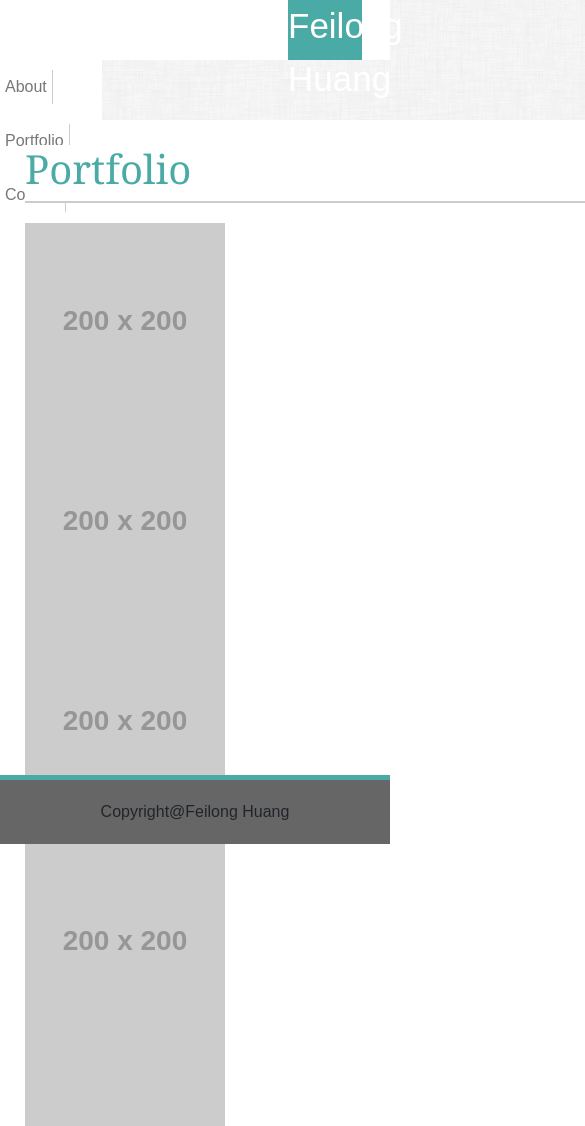
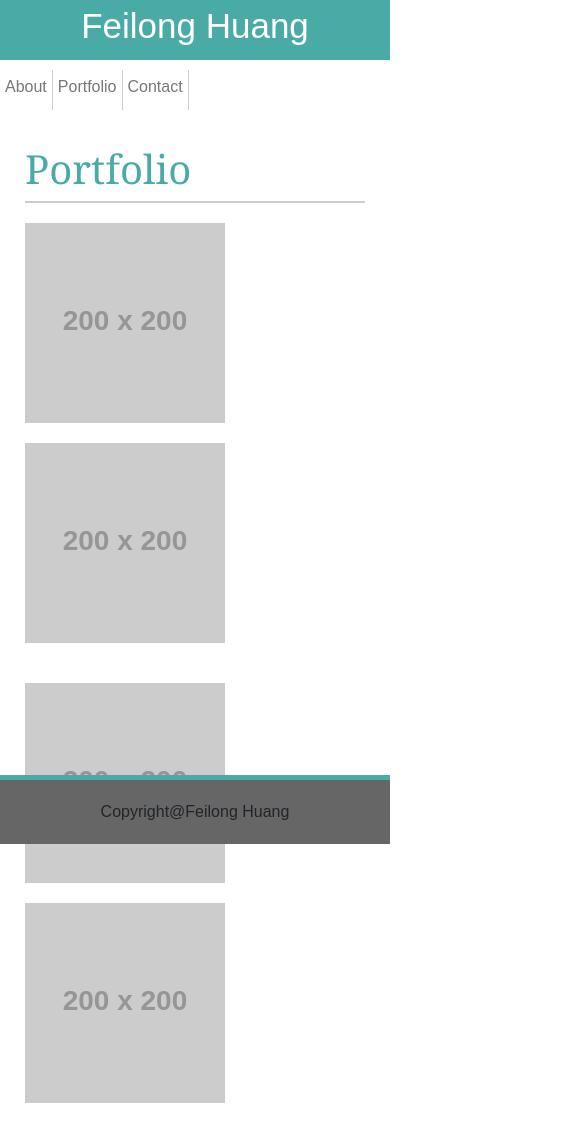
Before and after one commit to FeilongHuang/FeilongHuang.github.io, a plain HTML site: page portfolio.html in a window 390 px wide. Shown: the top 1126 px of the page, 585 px wide, since content can reach past the window. Drawn offline with nearby package versions, Linux system fonts and the light colour scheme; placeholder pictures from the web are drawn by us.

Commit message:
new changes

```diff
--- a/assets/css/style.css
+++ b/assets/css/style.css
@@ -14,17 +14,18 @@ body{
     font-size: 35px;
     text-align: center;
     float:left;
-    width:19%;
-    margin-left:288px;
+    width:280px;
+    margin-left:18.55%;
     height:60px;
 
 }
 .nav{
     float:right;
-    margin-right:288px;
+    margin-right:18.55%;
     background-color: #ffffff;
     color: #777777;
     height:60px;
+    text-align: center;
 }
 .container{
     width:960px;
@@ -79,3 +80,43 @@ footer{
     border-color: #4aaaa5;
     padding:20px;
 }
+
+@media only screen and (max-width: 980px){
+    .name{
+        margin-left:2%;
+    }
+    .nav{
+        margin-right:2%;
+    }
+    .container{
+        width:100%;
+    }
+}
+@media only screen and (max-width: 768px){
+    .name{
+        margin-left:2%;
+    }
+    .nav{
+        margin-right:2%;
+    }
+    .container{
+        width:100%;
+    }
+}
+@media only screen and (max-width: 640px){
+.name{
+    width:100%;
+    margin-left:0%;
+}
+.nav{
+    width:100%;
+    float: left;
+    margin-right:0%;
+}
+.container{
+    width:100%;
+}
+img{
+    margin-bottom:20px;
+}
+}
--- a/portfolio.html
+++ b/portfolio.html
@@ -1,6 +1,7 @@
 <!DOCTYPE html>
 <html lang="en">
 <head>
+     <meta name="viewport" content="width=device-width, initial-scale=1.0">
     <title>Portfolio</title>
     <link rel="stylesheet" href="https://stackpath.bootstrapcdn.com/bootstrap/4.1.3/css/bootstrap.min.css" integrity="sha384-MCw98/SFnGE8fJT3GXwEOngsV7Zt27NXFoaoApmYm81iuXoPkFOJwJ8ERdknLPMO" crossorigin="anonymous">
     <link rel="stylesheet" href="assets/css/style.css">
@@ -23,24 +24,23 @@
             </div>
         </div>
         <div class="row">
-            <div class="col-md-4">
+            <div class="col-sm-5">
                 <img src="https://via.placeholder.com/200x200">
             </div>
-            <div class="col-md-4">
-                <img src="https://via.placeholder.com/200x200">
-            </div>
-            <div class="col-md-4">
+            <div class="col-sm-5">
                 <img src="https://via.placeholder.com/200x200">
             </div>
         </div>
         <div class="row">
-            <div class="col-md-4">
+            <div class="col-sm-5">
                 <img src="https://via.placeholder.com/200x200">
             </div>
-            <div class="col-md-4">
+            <div class="col-sm-5">
                 <img src="https://via.placeholder.com/200x200">
             </div>
-            <div class="col-md-4">
+        </div>
+        <div class="row">
+            <div class="col-sm-5">
                 <img src="https://via.placeholder.com/200x200">
             </div>
         </div>
```
Also changed, not shown: contact.html (+1 -0 lines), index.html (+2 -1 lines).
